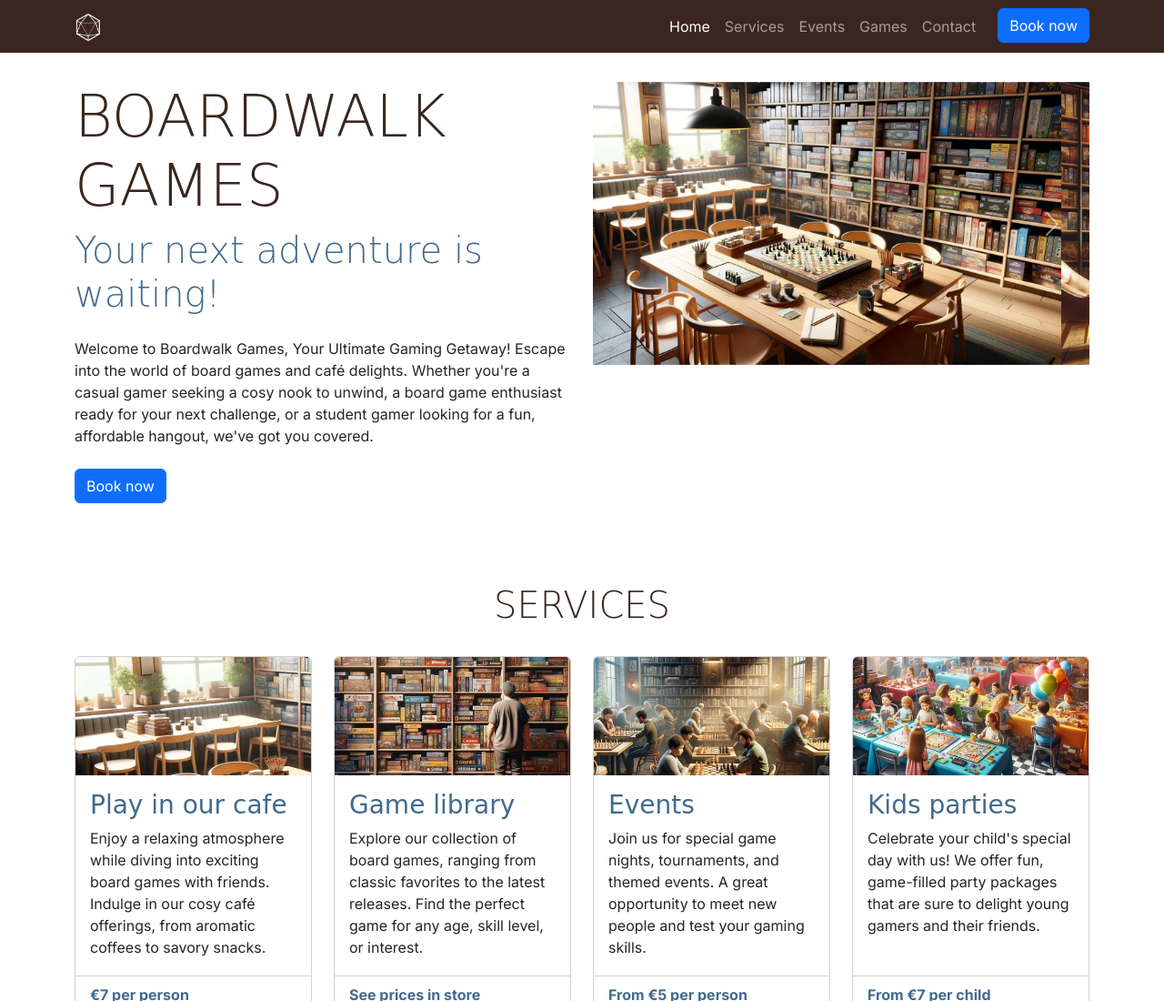
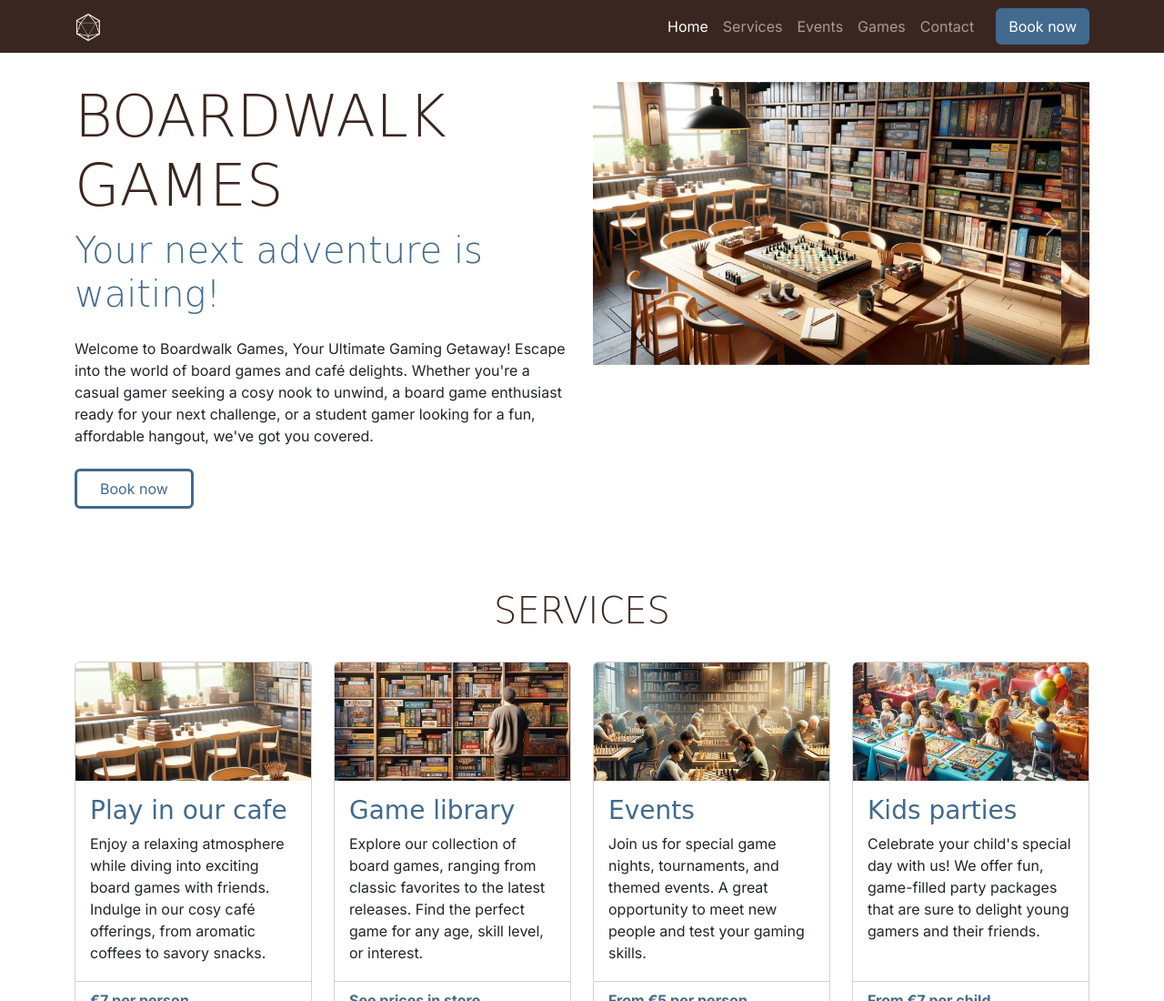
Before and after one commit to ksstrat/boardwalk-games, a plain HTML site: page index.html in a window 1280 px wide. Shown: the top 1100 px of the page at 91% size. Drawn offline with nearby package versions, Linux system fonts and the light colour scheme; a web font is replaced by a local one.

Commit message:
Style buttons to match colour scheme

```diff
--- a/assets/css/style.css
+++ b/assets/css/style.css
@@ -42,6 +42,32 @@ h2 {
     margin-top: 2rem;
     margin-bottom: 2rem;
 }
+
+/* Buttons */
+
+.custom-button-filled {
+    border: 2px solid var(--highlight-color);
+    background-color: var(--highlight-color);
+    color: white;
+}
+
+.custom-button-filled:hover {
+    border: 2px solid var(--secondary-color);
+    background-color: var(--secondary-color);
+    color: white;
+}
+
+.custom-button-outline {
+    border: 3px solid var(--highlight-color);
+    padding: 7px 25px;
+    color: var(--highlight-color);
+}
+
+.custom-button-outline:hover {
+    background-color: var(--highlight-color);
+    color: white;
+}
+
 
 /* Navbar */
 
--- a/index.html
+++ b/index.html
@@ -54,7 +54,7 @@
                         <a class="nav-link" href="#contact">Contact</a>
                     </li>
                     <li class="nav-item">
-                        <a href="booking.html" class="btn btn-primary ms-lg-3">Book now</a>
+                        <a href="booking.html" class="btn custom-button-filled ms-lg-3">Book now</a>
                     </li>
                 </ul>
             </div>
@@ -72,7 +72,7 @@
                     café delights. Whether you're a casual gamer seeking a cosy nook to unwind, a board game enthusiast
                     ready for your next challenge, or a student gamer looking for a fun, affordable hangout, we've got
                     you covered.</p>
-                <a href="booking.html" class="btn btn-primary mb-4" aria-current="page">Book now</a>
+                <a href="booking.html" class="btn custom-button-outline mb-4" aria-current="page">Book now</a>
             </div>
             <div class="col-12 col-xl-6">
                 <div id="carouselExampleAutoplaying" class="carousel slide" data-bs-ride="carousel">
```
Also changed, not shown: booking.html (+2 -2 lines), game-library.html (+1 -1 lines), success.html (+2 -2 lines).
